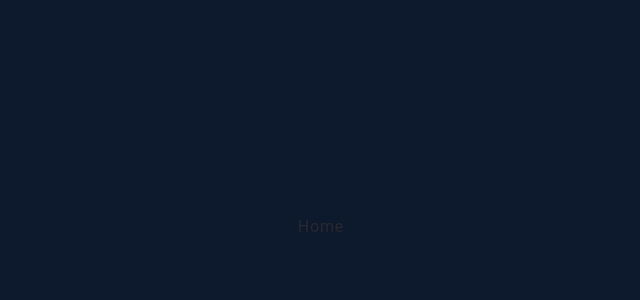
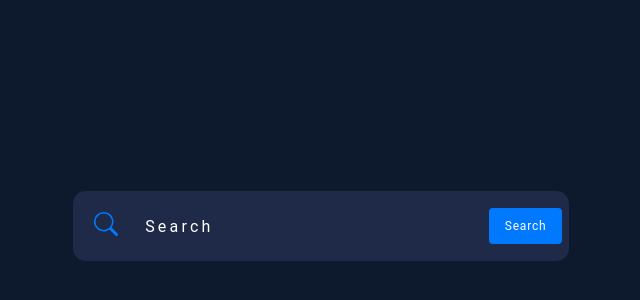
Before and after one commit to ilemuelfigueira/dev-finder, a React (Create React App) app: page / in a window 1280 px wide. Shown: the part 174-474 px from the top of the page, without its empty margins (319-959 px from the left). Built offline with nearby package versions, Linux system fonts and the light colour scheme.

Commit message:
feat: search component [html,css]
needs dropdown for auto-complete

```diff
--- /dev/null
+++ b/src/components/Combobox/index.styles.scss
@@ -0,0 +1,42 @@
+#combobox{
+    display: flex;
+    justify-content: space-between;
+    align-items: center;
+
+    padding: 0 .4rem 0 0;
+
+    border-radius: .8rem;
+
+    background-color: var(--background-content);
+
+    input {
+        min-width: 350px;
+        outline: none;
+
+        padding: .2rem .4rem;
+
+        border: 0;
+        background-color: transparent;
+
+        color: var(--text-primary);
+
+        &::placeholder{
+            color: var(--text-secondary);
+
+            letter-spacing: 0.2rem;
+        }
+    }
+
+    .icon-container {
+        padding: 1.3rem;
+
+        pointer-events: none;
+
+        .icon{
+            color: var(--btn);
+            font-size: 1.5rem;
+            aspect-ratio: 4/3;
+        }
+    }
+
+}
--- /dev/null
+++ b/src/components/Combobox/index.tsx
@@ -0,0 +1,15 @@
+import { BsSearch } from "react-icons/bs";
+
+import "./index.styles.scss";
+
+export function Combobox() {
+  return (
+    <div id="combobox">
+      <div className="icon-container">
+        <BsSearch className="icon" />
+      </div>
+      <input type="text" placeholder="Search" />
+      <button className="global-button">Search</button>
+    </div>
+  );
+}
--- a/src/pages/Home/index.tsx
+++ b/src/pages/Home/index.tsx
@@ -1,9 +1,11 @@
+import { Combobox } from "components/Combobox";
+
 import { Container } from "./index.styled";
 
 export function Home() {
   return (
-    <Container>
-      <span>Home</span>
+    <Container data-theme="dark">
+      <Combobox />
     </Container>
   );
 }
```
